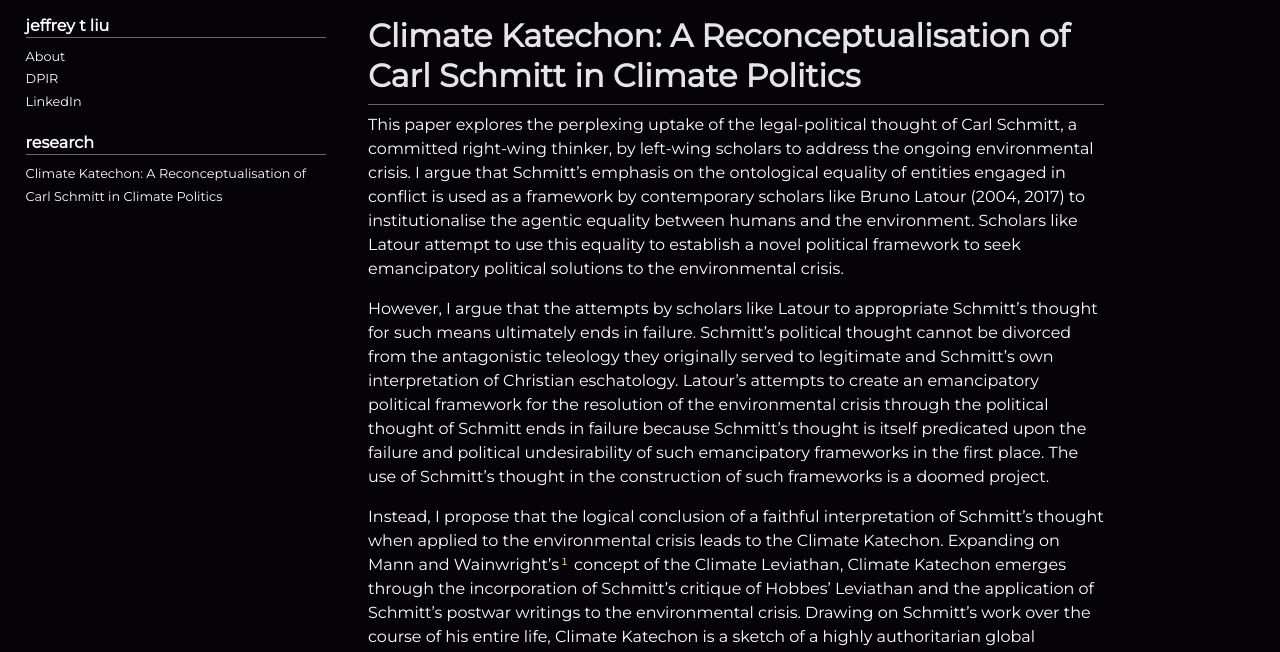
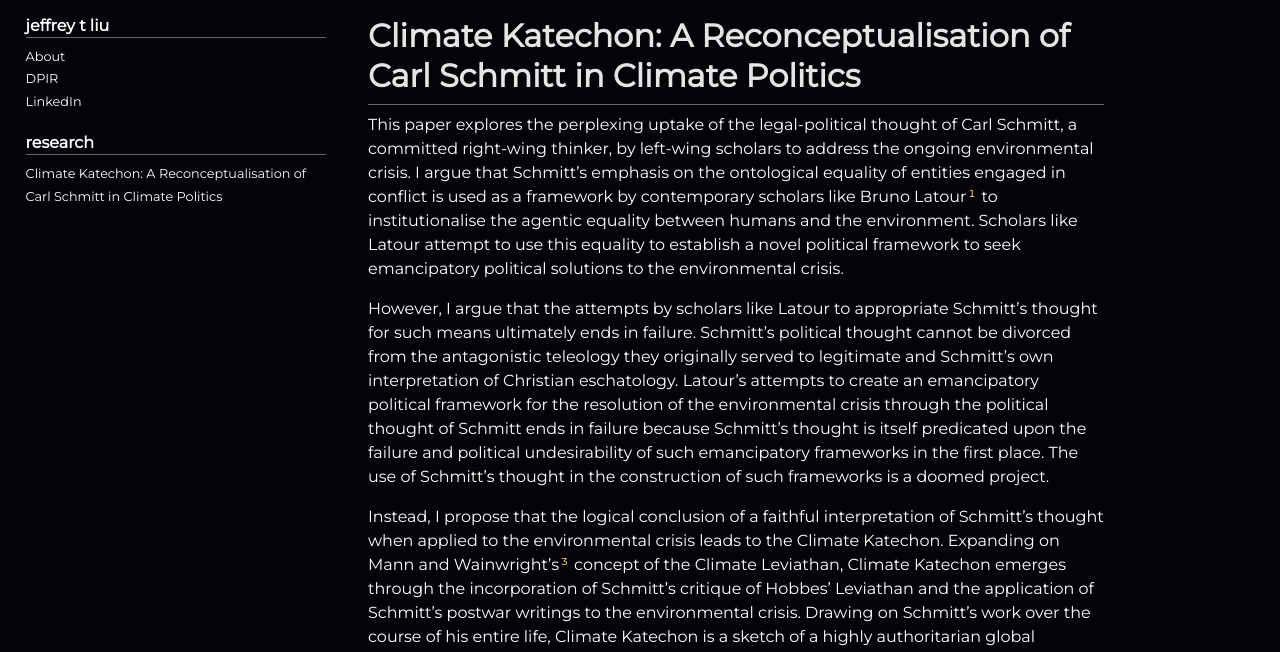
Before and after one commit to jeffrey-t-liu/jeffrey-t-liu.github.io, a Jekyll site: the page built from climate_katechon.md, in a window 1280 px wide and 900 px high. Shown: the top 652 px of the window. Built offline with Jekyll 4.4.1, drawn with Linux system fonts in a browser that asks for light colours; some of the changed lines change nothing that is shown.

Commit message:
Update climate_katechon.md

```diff
--- a/climate_katechon.md
+++ b/climate_katechon.md
@@ -6,11 +6,11 @@ title: >-
 
 <hr class="solid">
 
-This paper explores the perplexing uptake of the legal-political thought of Carl Schmitt, a committed right-wing thinker, by left-wing scholars to address the ongoing environmental crisis. I argue that Schmitt's emphasis on the ontological equality of entities engaged in conflict is used as a framework by contemporary scholars like Bruno Latour (2004, 2017) to institutionalise the agentic equality between humans and the environment. Scholars like Latour attempt to use this equality to establish a novel political framework to seek emancipatory political solutions to the environmental crisis.
+This paper explores the perplexing uptake of the legal-political thought of Carl Schmitt, a committed right-wing thinker, by left-wing scholars to address the ongoing environmental crisis. I argue that Schmitt's emphasis on the ontological equality of entities engaged in conflict is used as a framework by contemporary scholars like Bruno Latour<a class="footnote">&sup1;<span><b>1</b> &ensp; Politics of Nature : How to Bring the Sciences into Democracy. Translated by Catherine Porter. Cambridge, Mass.: Harvard University Press.</span></a> to institutionalise the agentic equality between humans and the environment. Scholars like Latour attempt to use this equality to establish a novel political framework to seek emancipatory political solutions to the environmental crisis.
 
 However, I argue that the attempts by scholars like Latour to appropriate Schmitt’s thought for such means ultimately ends in failure. Schmitt’s political thought cannot be divorced from the antagonistic teleology they originally served to legitimate and Schmitt’s own interpretation of Christian eschatology. Latour's attempts to create an emancipatory political framework for the resolution of the environmental crisis through the political thought of Schmitt ends in failure because Schmitt’s thought is itself predicated upon the failure and political undesirability of such emancipatory frameworks in the first place. The use of Schmitt’s thought in the construction of such frameworks is a doomed project.
 
-<p>Instead, I propose that the logical conclusion of a faithful interpretation of Schmitt’s thought when applied to the environmental crisis leads to the Climate Katechon. Expanding on Mann and Wainwright’s<a class="footnote">&sup1;<span><b>1</b> &ensp; Wainwright, J. and Mann, G. (2020). Climate Leviathan: a Political Theory of Our Planetary Future. Verso.</span></a> concept of the Climate Leviathan, Climate Katechon emerges through the incorporation of Schmitt’s critique of Hobbes’ Leviathan and the application of Schmitt’s postwar writings to the environmental crisis. Drawing on Schmitt’s work over the course of his entire life, Climate Katechon is a sketch of a highly authoritarian global authority with the sovereign power to end the environmental crisis through any means necessary. The development of Climate Katechon is not presented as a desirable outcome but rather as a theoretical exercise to illustrate why Schmitt’s thought ought not to be used to build emancipatory frameworks.
+<p>Instead, I propose that the logical conclusion of a faithful interpretation of Schmitt’s thought when applied to the environmental crisis leads to the Climate Katechon. Expanding on Mann and Wainwright’s<a class="footnote">&sup3;<span><b>3</b> &ensp; Wainwright, J. and Mann, G. (2020). Climate Leviathan: a Political Theory of Our Planetary Future. Verso.</span></a> concept of the Climate Leviathan, Climate Katechon emerges through the incorporation of Schmitt’s critique of Hobbes’ Leviathan and the application of Schmitt’s postwar writings to the environmental crisis. Drawing on Schmitt’s work over the course of his entire life, Climate Katechon is a sketch of a highly authoritarian global authority with the sovereign power to end the environmental crisis through any means necessary. The development of Climate Katechon is not presented as a desirable outcome but rather as a theoretical exercise to illustrate why Schmitt’s thought ought not to be used to build emancipatory frameworks.
 </p>
 
 
```
